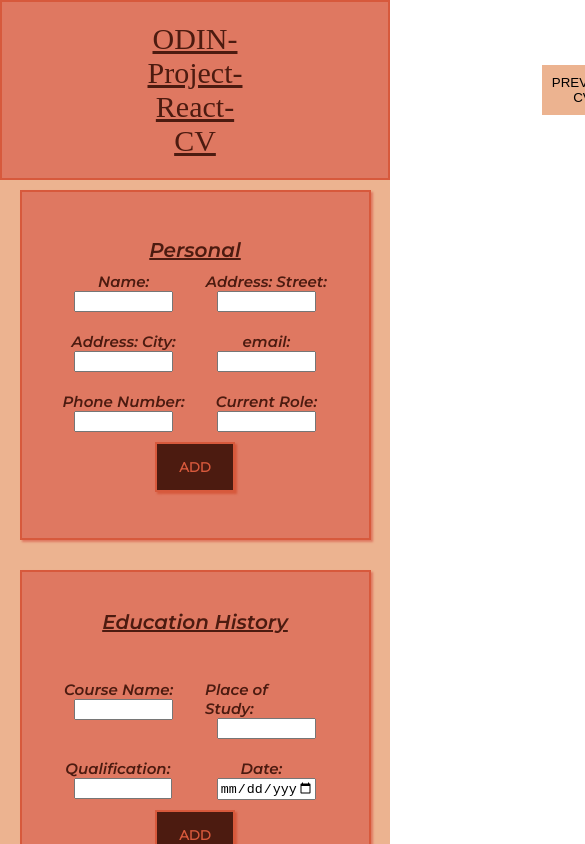
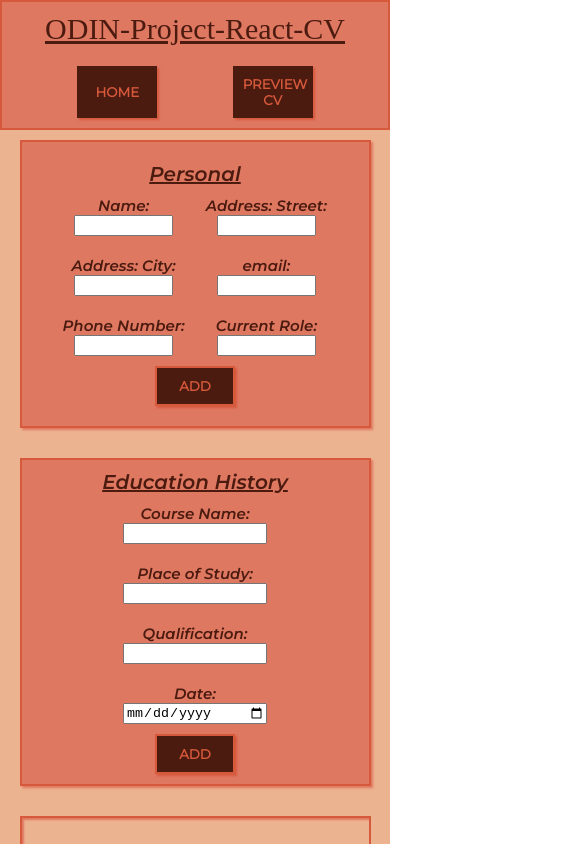
Before and after one commit to rwalsh221/odin_react_cv, a React (Create React App) app in the folder odin_cv/: page / in a window 390 px wide. Shown: the top 844 px of the page, 585 px wide, since content can reach past the window. Built offline with nearby package versions, Linux system fonts and the light colour scheme; a web font is replaced by a local one.

Commit message:
remove h4 from form replace with label. Refactor media queries

```diff
--- a/odin_cv/src/App.css
+++ b/odin_cv/src/App.css
@@ -72,6 +72,11 @@ input {
   width: 80%;
 }
 
+label {
+  font-size: 1.5rem;
+  font-style: italic;
+}
+
 @media (max-width: 910px) {
   h3 {
     font-size: 2rem;
--- a/odin_cv/src/components/CVInput/CVInputs/CVInputs.js
+++ b/odin_cv/src/components/CVInput/CVInputs/CVInputs.js
@@ -2,16 +2,15 @@ import React, { useState } from 'react';
 import { connect, useDispatch, useSelector } from 'react-redux';
 
 import * as actionTypes from './CVInputsSlice';
-import { getObjById, retrieveLocalStorage } from '../../../utilities/utilities';
+import { getObjById } from '../../../utilities/utilities';
 
 import Button from '../../UI/Button/Button';
 import SavedCvInput from './SavedCvInputs/SavedCvInputs';
 import classes from './CVInputs.module.css';
 
 // TODO: ADD VALIDATION LAST THING!!
-// TODO: ADD LABEL TO INPUT FOR ACCSESSIBILTY REMOVE H4 SEE FIReFO
-// TODO: LOCAL STORAGE
 // TODO: FIX NAV. REMOVE BUTTONS FROM HEADER
+// TODO: REFACTOR LOCAL STORAGE FUNCTION
 
 const mapDispatch = {
   ...actionTypes,
@@ -62,7 +61,12 @@ const CvInputs = (props) => {
 
       return (
         <li key={element.title} className={classes.cvInputs__subContent}>
-          <h4 className={classes.cvInputs__inputHeading}>{element.title}:</h4>
+          <label
+            className={classes.cvInputs__inputHeading}
+            htmlFor={inputName[index]}
+          >
+            {element.title}:
+          </label>
           {content}
         </li>
       );
--- a/odin_cv/src/components/CVInput/CVInputs/CVInputs.module.css
+++ b/odin_cv/src/components/CVInput/CVInputs/CVInputs.module.css
@@ -42,18 +42,20 @@
   display: flex;
   flex-wrap: wrap;
   justify-content: center;
+  width: 100%;
 }
 
 /* TODO: CHECK RESPONSIVE ON FIREFOX */
 
 .cvInputs__subContent {
   list-style: none;
-  flex-basis: 40%;
+  flex-basis: 18rem;
+  flex-shrink: 0;
   margin: 1rem;
   display: flex;
   flex-direction: column;
   align-items: center;
-  /* width: 40%; */
+  width: 50%;
 }
 
 input {
@@ -61,7 +63,7 @@ input {
 }
 
 .cvInputs__inputHeading {
-  margin-right: 1rem;
+  /* margin-right: 1rem; */
 }
 
 .cvInputs__heading {
@@ -78,7 +80,20 @@ form button {
 @media (max-width: 1315px) {
   .cvInputs,
   .cvInputs__saved {
-    height: 33rem;
+    /* height: 33rem; */
+  }
+}
+
+@media (max-width: 1275px) {
+  .cvInputs__subContent {
+    width: 40%;
+    margin: 1rem 0;
+  }
+}
+
+@media (max-width: 1155px) {
+  .cvInputs {
+    padding: 0;
   }
 }
 
@@ -89,20 +104,22 @@ form button {
   }
 }
 
-@media (max-width: 665px) {
-  .personal {
-    height: 35rem;
+@media (max-width: 1045px) {
+  .cvInputs {
+    height: max-content;
+    padding: 1rem;
   }
 }
 
 @media (max-width: 650px) {
-  .personal {
-    grid-column: 1;
+  .cvInputs__subContent {
+    /* width: 40%; */
+    margin: 1rem;
   }
 
   /* TODO: ADD NEW DIV FOR LINE. After element wont work with overflow */
 
-  .personal::after,
+  /* .personal::after,
   .cvInputs::after,
   .cvInputs__saved::after {
     display: block;
@@ -113,7 +130,7 @@ form button {
     background-color: var(--main-background-color-dark);
     z-index: 1000;
     top: 104%;
-  }
+  } */
 
   .cvInputs,
   .personal,
@@ -130,6 +147,6 @@ form button {
 
 @media (max-width: 520px) {
   .personal {
-    height: 35rem;
+    height: max-content;
   }
 }
--- a/odin_cv/src/components/CVInput/CVInputsPersonal/CVInputsPersonal.module.css
+++ b/odin_cv/src/components/CVInput/CVInputsPersonal/CVInputsPersonal.module.css
@@ -5,7 +5,7 @@
   box-shadow: 2px 2px 2px var(--main-background-color);
   padding: 2rem;
   margin: 1rem;
-  height: 22rem;
+  height: max-content;
   width: 70%;
   display: flex;
   flex-direction: column;
@@ -70,6 +70,6 @@
 
 @media (max-width: 520px) {
   .personal {
-    height: 35rem;
+    height: max-content;
   }
 }
--- a/odin_cv/src/components/HeaderNavigation/HeaderNavigation.js
+++ b/odin_cv/src/components/HeaderNavigation/HeaderNavigation.js
@@ -12,19 +12,23 @@ const HeaderNavigation = (props) => {
   return (
     <header>
       <Link to="/home">
-        <button>HOME</button>
+        <h1 className={classes.mainHeading}>ODIN-Project-React-CV</h1>
       </Link>
-      <h1 className={classes.mainHeading}>ODIN-Project-React-CV</h1>
+      <nav className={classes.navBar}>
+        <Link to="/home">
+          <button className={classes.navButton}>HOME</button>
+        </Link>
         <Link to="/preview">
           <button
+            className={classes.navButton}
             onClick={() => {
-            console.log(state);
               setLocalStorage('fullState', state);
             }}
           >
             PREVIEW CV
           </button>
         </Link>
+      </nav>
     </header>
   );
 };
--- a/odin_cv/src/components/HeaderNavigation/HeaderNavigation.module.css
+++ b/odin_cv/src/components/HeaderNavigation/HeaderNavigation.module.css
@@ -2,24 +2,34 @@ header {
   background-color: var(--main-background-color);
   text-align: center;
   border: var(--border-2px-dark);
-  min-height: 10vh;
-  display: flex;
-  align-items: center;
-  justify-content: center;
+  min-height: max-content;
 }
 
 .mainHeading {
   color: var(--main-text-color);
-  outline: purple;
-  padding: 2rem 0;
-  margin: 0 30rem;
+  padding: 1rem 0;
+  margin: 0 auto;
   text-decoration: underline;
+  width: 100%;
 }
 
-button {
-  min-height: 5rem;
-  background-color: var(--main-background-color-light);
-  border: 2px solid var(--main-text-color);
+.navButton {
+  padding: 1rem;
+  background-color: var(--main-text-color);
+  font-family: inherit;
+  border: var(--border-2px-dark);
+  box-shadow: 2px 2px 2px var(--main-background-color-dark);
+  color: var(--main-background-color-dark);
+  font-weight: 600;
+  width: 8rem;
+  height: 100%;
+  border-style: none;
+}
+
+.navBar {
+  display: flex;
+  justify-content: space-evenly;
+  margin: 1rem 0;
 }
 
 @media (max-width: 510px) {
--- a/odin_cv/src/components/UI/Button/Button.module.css
+++ b/odin_cv/src/components/UI/Button/Button.module.css
@@ -1,9 +1,6 @@
 button {
   width: 8rem;
   border-style: none;
-}
-.test {
-  background-color: blue !important;
 }
 
 .btnAdd,
```
Also changed, not shown: 1 other file (tests, documents, lock files or other folders). Lines whose indentation alone changed are shown as unchanged.
